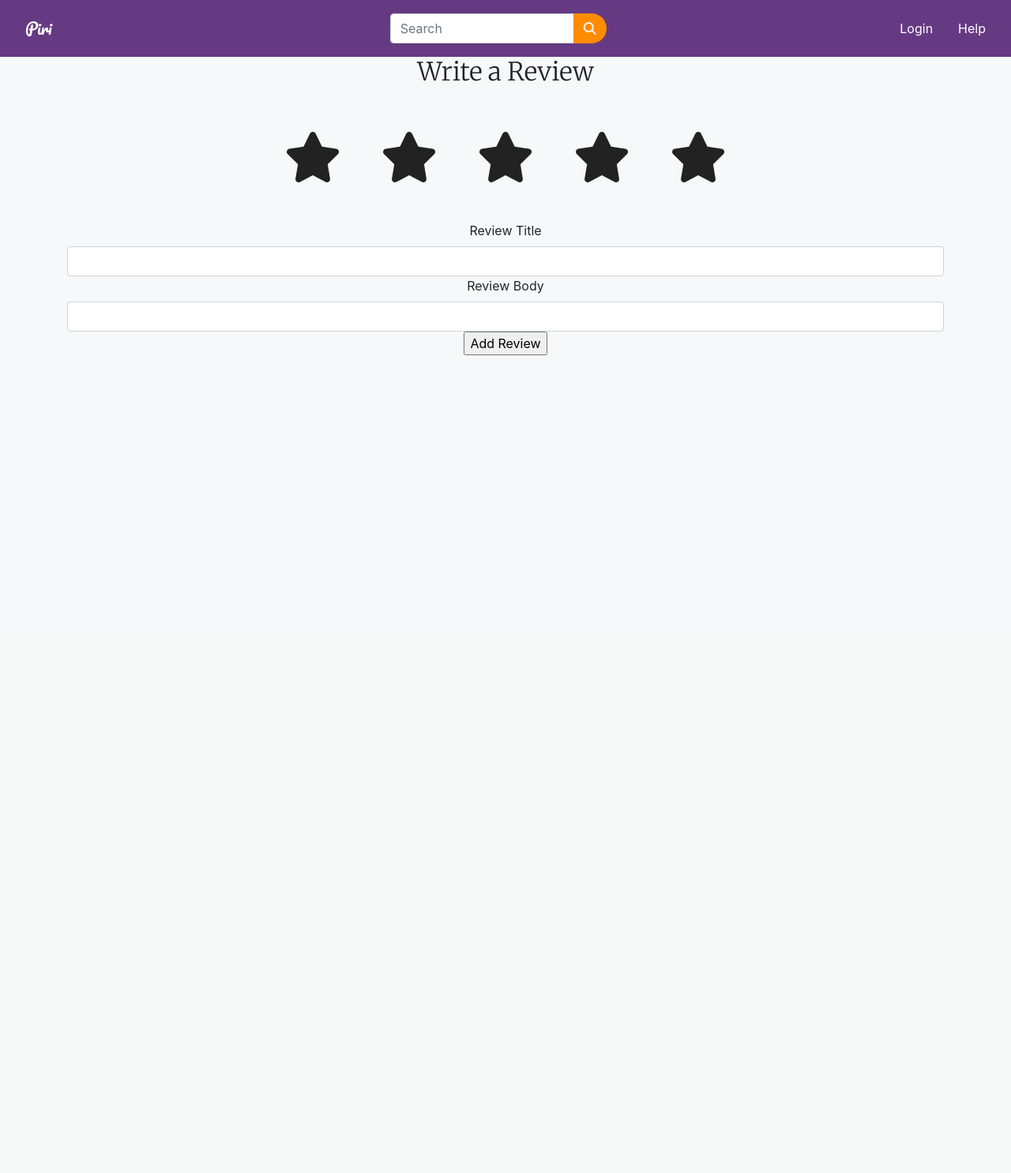
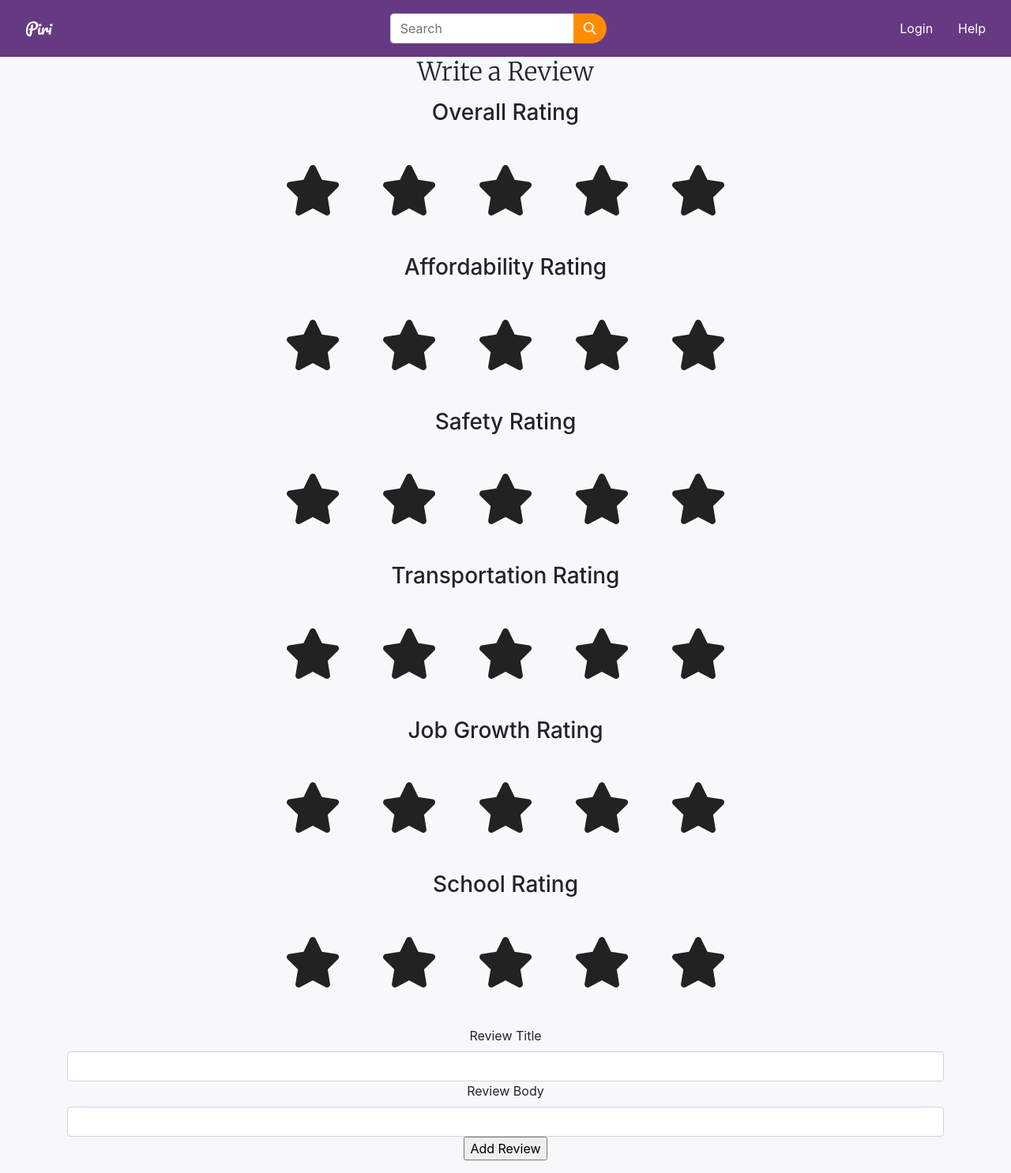
Before and after one commit to LaunchCodeLiftoffProjects/Piri, a Spring app: page /review in a window 1280 px wide. Shown: the whole page at 79% size. Before the commit the page ends 800 px from the top, so only its background shows below. Run offline with Thymeleaf, Linux system fonts and the light colour scheme; the template is opened without the code that fills it, so the values that code supplies are empty; some libraries are stand-ins or nearby versions.

Commit message:
added new ratings on review template

```diff
--- a/src/main/java/org/launchcode/Piri/controllers/ReviewController.java
+++ b/src/main/java/org/launchcode/Piri/controllers/ReviewController.java
@@ -73,7 +73,7 @@ public class ReviewController {
         model.addAttribute("affordabilityRating", 4.5);
         model.addAttribute("safetyRating", 4);
         model.addAttribute("transportationRating", 3);
-        model.addAttribute("jobRating", 4);
+        model.addAttribute("jobGrowthRating", 4);
         model.addAttribute("reviews", city.getReviews());
 
         return "view";
--- a/src/main/resources/templates/review.html
+++ b/src/main/resources/templates/review.html
@@ -18,6 +18,7 @@
 
         <div class="text-center">
             <div class="container">
+                <h3>Overall Rating</h3>
                 <div class="starrating risingstar d-flex justify-content-center flex-row-reverse">
 
                     <input type="radio" id="star5" name="rating" value="5" th:field="${review.overallRating}"/><label for="star5" title="5 star"></label>
@@ -29,18 +30,71 @@
                 </div>
                 <p class="error" th:errors="${review.overallRating}"></p>
 
-               <!-- <div class="starrating risingstar d-flex justify-content-center flex-row-reverse">
+            </div>
 
-                    <input type="radio" id="star5" name="rating" value="5" th:field="${review.overallRating}"/><label for="star5" title="5 star"></label>
-                    <input type="radio" id="star4" name="rating" value="4" th:field="${review.overallRating}"/><label for="star4" title="4 star"></label>
-                    <input type="radio" id="star3" name="rating" value="3" th:field="${review.overallRating}"/><label for="star3" title="3 star"></label>
-                    <input type="radio" id="star2" name="rating" value="2" th:field="${review.overallRating}"/><label for="star2" title="2 star"></label>
-                    <input type="radio" id="star1" name="rating" value="1" th:field="${review.overallRating}"/><label for="star1" title="1 star"></label>
+            <div class="container">
+                <h3>Affordability Rating</h3>
+                <div class="starrating risingstar d-flex justify-content-center flex-row-reverse">
 
+                    <input type="radio" id="star10" name="rating" value="5" th:field="${review.affordabilityRating}"/><label for="star10" title="5 star"></label>
+                    <input type="radio" id="star9" name="rating" value="4" th:field="${review.affordabilityRating}"/><label for="star9" title="4 star"></label>
+                    <input type="radio" id="star8" name="rating" value="3" th:field="${review.affordabilityRating}"/><label for="star8" title="3 star"></label>
+                    <input type="radio" id="star7" name="rating" value="2" th:field="${review.affordabilityRating}"/><label for="star7" title="2 star"></label>
+                    <input type="radio" id="star6" name="rating" value="1" th:field="${review.affordabilityRating}"/><label for="star6" title="1 star"></label>
                 </div>
                 <p class="error" th:errors="${review.affordabilityRating}"></p>
--->
+            </div>
 
+            <div class="container">
+                <h3>Safety Rating</h3>
+                <div class="starrating risingstar d-flex justify-content-center flex-row-reverse">
+
+                    <input type="radio" id="star15" name="rating" value="5" th:field="${review.safetyRating}"/><label for="star15" title="5 star"></label>
+                    <input type="radio" id="star14" name="rating" value="4" th:field="${review.safetyRating}"/><label for="star14" title="4 star"></label>
+                    <input type="radio" id="star13" name="rating" value="3" th:field="${review.safetyRating}"/><label for="star13" title="3 star"></label>
+                    <input type="radio" id="star12" name="rating" value="2" th:field="${review.safetyRating}"/><label for="star12" title="2 star"></label>
+                    <input type="radio" id="star11" name="rating" value="1" th:field="${review.safetyRating}"/><label for="star11" title="1 star"></label>
+                </div>
+                <p class="error" th:errors="${review.safetyRating}"></p>
+            </div>
+
+            <div class="container">
+                <h3>Transportation Rating</h3>
+                <div class="starrating risingstar d-flex justify-content-center flex-row-reverse">
+
+                    <input type="radio" id="star20" name="rating" value="5" th:field="${review.transportationRating}"/><label for="star20" title="5 star"></label>
+                    <input type="radio" id="star19" name="rating" value="4" th:field="${review.transportationRating}"/><label for="star19" title="4 star"></label>
+                    <input type="radio" id="star18" name="rating" value="3" th:field="${review.transportationRating}"/><label for="star18" title="3 star"></label>
+                    <input type="radio" id="star17" name="rating" value="2" th:field="${review.transportationRating}"/><label for="star17" title="2 star"></label>
+                    <input type="radio" id="star16" name="rating" value="1" th:field="${review.transportationRating}"/><label for="star16" title="1 star"></label>
+                </div>
+                <p class="error" th:errors="${review.transportationRating}"></p>
+            </div>
+
+            <div class="container">
+                <h3>Job Growth Rating</h3>
+                <div class="starrating risingstar d-flex justify-content-center flex-row-reverse">
+
+                    <input type="radio" id="star25" name="rating" value="5" th:field="${review.jobGrowthRating}"/><label for="star25" title="5 star"></label>
+                    <input type="radio" id="star24" name="rating" value="4" th:field="${review.jobGrowthRating}"/><label for="star24" title="4 star"></label>
+                    <input type="radio" id="star23" name="rating" value="3" th:field="${review.jobGrowthRating}"/><label for="star23" title="3 star"></label>
+                    <input type="radio" id="star22" name="rating" value="2" th:field="${review.jobGrowthRating}"/><label for="star22" title="2 star"></label>
+                    <input type="radio" id="star21" name="rating" value="1" th:field="${review.jobGrowthRating}"/><label for="star21" title="1 star"></label>
+                </div>
+                <p class="error" th:errors="${review.jobGrowthRating}"></p>
+            </div>
+
+            <div class="container">
+                <h3>School Rating</h3>
+                <div class="starrating risingstar d-flex justify-content-center flex-row-reverse">
+
+                    <input type="radio" id="star30" name="rating" value="5" th:field="${review.schoolRating}"/><label for="star30" title="5 star"></label>
+                    <input type="radio" id="star29" name="rating" value="4" th:field="${review.schoolRating}"/><label for="star29" title="4 star"></label>
+                    <input type="radio" id="star28" name="rating" value="3" th:field="${review.schoolRating}"/><label for="star28" title="3 star"></label>
+                    <input type="radio" id="star27" name="rating" value="2" th:field="${review.schoolRating}"/><label for="star27" title="2 star"></label>
+                    <input type="radio" id="star26" name="rating" value="1" th:field="${review.schoolRating}"/><label for="star26" title="1 star"></label>
+                </div>
+                <p class="error" th:errors="${review.schoolRating}"></p>
             </div>
 
             <div class = "container">
```
Also changed, not shown: src/main/java/org/launchcode/Piri/models/Review.java (+5 -15 lines).
